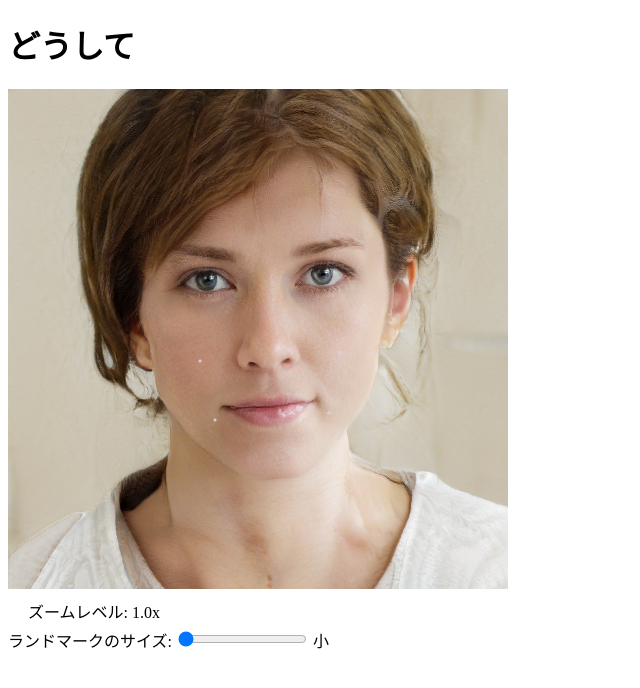
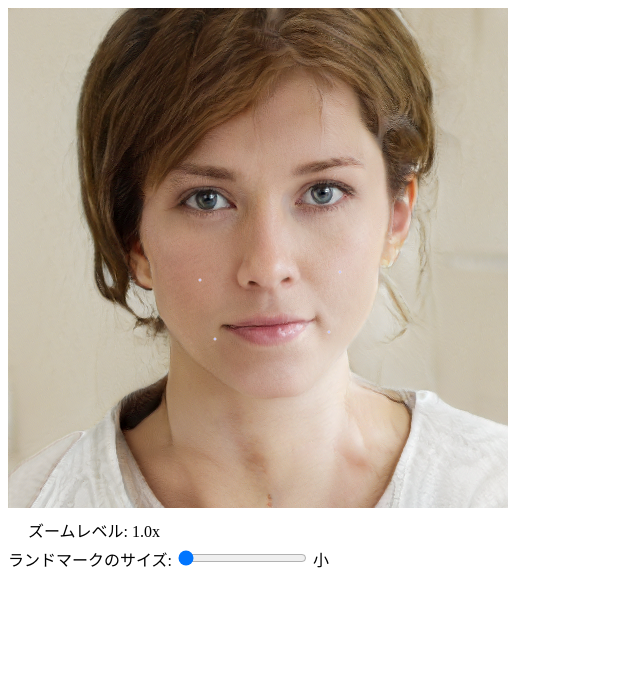
Before and after one commit to takaf51/b-by-c-pointEditor, a plain HTML site: page index.html in a window 1280 px wide. Shown: the whole page, without its empty margins (0-640 px from the left). Drawn offline with Linux system fonts and the light colour scheme.

Commit message:
Update index.html

```diff
--- a/index.html
+++ b/index.html
@@ -7,7 +7,6 @@
     <title>Face Landmarks Editor</title>
 </head>
 <body>
-    <h1>どうして</h1>
     <div id="container" style="position: relative; width: 500px; height: 500px; overflow: hidden; margin-bottom: 10px;">
         <canvas id="canvas" width="500" height="500" style="position: absolute; top: 0; left: 0;"></canvas>
         <div id="landmarks"></div>
```
